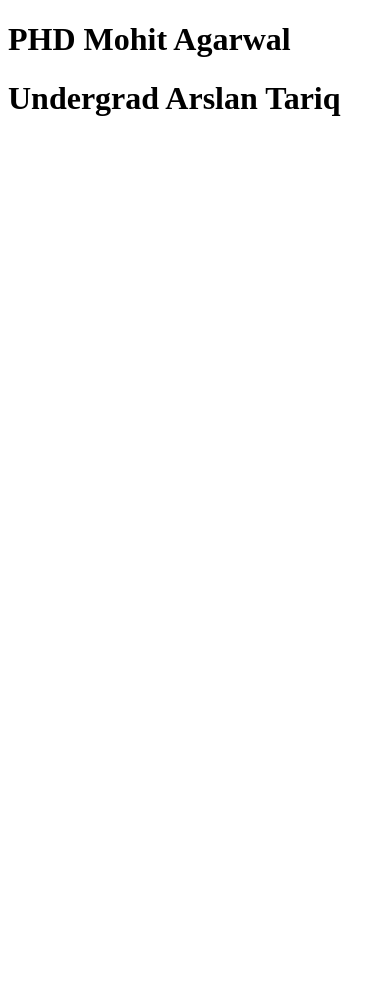
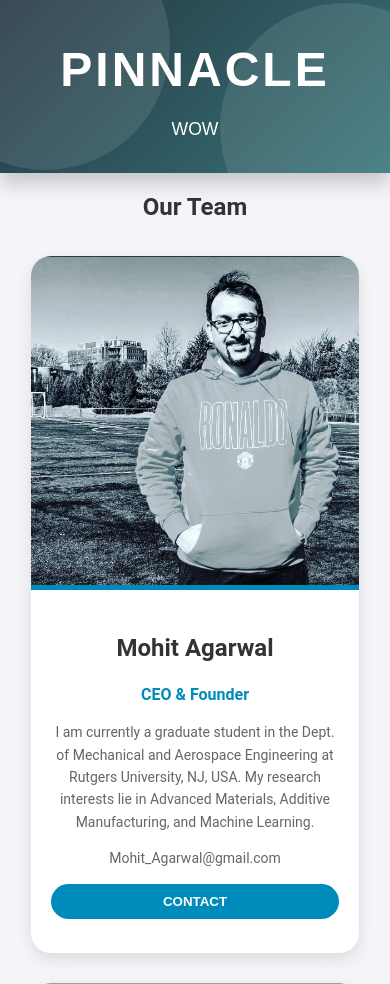
Before and after one commit to Mohit197/Football_stat_AWS, a Flask app: page /about in a window 390 px wide. Shown: the top 984 px of the page. Before the commit the page ends 116 px from the top, so only its background shows below. Run offline with Flask 3, Linux system fonts and the light colour scheme; the visitor is signed in with stand-in values (Sample User, id 1); some libraries are stand-ins or nearby versions; grey boxes are pictures that could not be loaded.

Commit message:
Fix About Page and made small changes to Home Page also Register background was config properly for phone screen. It all of the Issue

```diff
--- /dev/null
+++ b/static/css/about.css
@@ -0,0 +1,195 @@
+body {
+  font-family: 'Roboto', sans-serif;
+  margin: 0;
+  background-color: #f4f4f9;
+}
+
+html {
+  box-sizing: border-box;
+}
+
+*, *:before, *:after {
+  box-sizing: inherit;
+}
+
+.about-section {
+  padding: 50px;
+  text-align: center;
+  background-color: #474e5d;
+  color: white;
+}
+
+.row {
+  display: flex;
+  justify-content: center;
+  flex-wrap: wrap; /* This ensures that the columns will wrap when there's not enough space */
+  padding: 0 16px;
+}
+
+.column {
+  flex: 1 1 30%; /* Adjust the width of columns to be 30% of the row */
+  max-width: 30%;
+  margin: 15px;
+}
+
+.card {
+  background-color: white;
+  border-radius: 20px; /* Round the card corners */
+  box-shadow: 0 6px 15px rgba(0, 0, 0, 0.1);
+  text-align: center;
+  transition: transform 0.3s ease;
+  overflow: hidden; /* Prevent content from overflowing the rounded corners */
+}
+
+.card:hover {
+  transform: translateY(-10px);
+}
+
+.profile-pic {
+  width: 100%;
+  height: auto;
+  border-bottom: 5px solid #008cba;
+}
+
+.container {
+  padding: 20px;
+}
+
+h2 {
+  font-size: 24px;
+  color: #333;
+}
+
+.title {
+  font-size: 16px;
+  color: #008cba;
+  font-weight: bold;
+  margin-bottom: 10px;
+}
+
+p {
+  font-size: 14px;
+  color: #666;
+  line-height: 1.6;
+}
+
+.button {
+  background-color: #008cba;
+  color: white;
+  padding: 10px 20px;
+  text-transform: uppercase;
+  font-weight: bold;
+  border: none;
+  border-radius: 25px;
+  cursor: pointer;
+  width: 100%;
+  transition: background-color 0.3s ease;
+}
+
+.button:hover {
+  background-color: #005f87;
+}
+
+@media screen and (max-width: 768px) {
+  .column {
+      flex: 1 1 100%; /* Make the column take up full width on smaller screens */
+      max-width: 100%;
+  }
+}
+
+.about-section {
+  padding: 80px 20px; /* Add more padding for a spacious look */
+  text-align: center;
+  background: linear-gradient(135deg, #1e3c72 0%, #2a5298 100%); /* Gradient background */
+  color: white;
+  font-family: 'Poppins', sans-serif; /* Modern font */
+  border-radius: 20px;
+  box-shadow: 0 10px 20px rgba(0, 0, 0, 0.2); /* Soft shadow */
+  position: relative;
+  overflow: hidden;
+}
+
+.about-section h1 {
+  font-size: 3.5em; /* Larger and more impactful heading */
+  margin-bottom: 10px;
+  text-transform: uppercase;
+  letter-spacing: 3px;
+  position: relative;
+  z-index: 1;
+  animation: fadeInUp 1s ease-in-out;
+}
+
+.about-section p {
+  font-size: 1.2em;
+  font-weight: 300;
+  margin-bottom: 30px;
+  z-index: 1;
+  position: relative;
+  animation: fadeInUp 1.5s ease-in-out;
+  color: white;
+}
+
+/* Adding background shapes for a modern touch */
+.about-section {
+  padding: 10px 20px; /* Smaller padding */
+  text-align: center;
+  background: linear-gradient(135deg, #243642 0%, #387478 100%);
+  color: white;
+  font-family: 'Poppins', sans-serif;
+  border-radius: 0; /* No rounded corners */
+  box-shadow: 0 10px 20px rgba(0, 0, 0, 0.2);
+  position: relative;
+  overflow: hidden;
+}
+
+.about-section h1 {
+  font-size: 3em; /* Slightly reduced font size */
+  margin-bottom: 10px;
+  text-transform: uppercase;
+  letter-spacing: 3px;
+  position: relative;
+  z-index: 1;
+  animation: fadeInUp 1s ease-in-out;
+}
+
+.about-section p {
+  font-size: 1.1em; /* Slightly reduced font size */
+  font-weight: 300;
+  margin-bottom: 20px; /* Reduced margin for a smaller height */
+  z-index: 1;
+  position: relative;
+  animation: fadeInUp 1.5s ease-in-out;
+}
+
+.about-section::before {
+  content: '';
+  position: absolute;
+  width: 250px;
+  height: 250px;
+  background: rgba(255, 255, 255, 0.1);
+  border-radius: 50%;
+  top: -80px;
+  left: -80px;
+}
+
+.about-section::after {
+  content: '';
+  position: absolute;
+  width: 250px;
+  height: 250px;
+  background: rgba(255, 255, 255, 0.1);
+  border-radius: 50%;
+  bottom: -80px;
+  right: -80px;
+}
+
+@keyframes fadeInUp {
+  0% {
+      opacity: 0;
+      transform: translateY(30px);
+  }
+  100% {
+      opacity: 1;
+      transform: translateY(0);
+  }
+}
--- a/templates/about.html
+++ b/templates/about.html
@@ -4,9 +4,48 @@
     <meta charset="UTF-8">
     <meta name="viewport" content="width=device-width, initial-scale=1.0">
     <title>Pinnacle</title>
+    <link rel="stylesheet" type="text/css" href="{{ url_for('static', filename='/css/about.css') }}">
 </head>
+<style>
+    .profile-pic {
+        width: 100%; /* Take full width of the container */
+        max-height: 350px; /* Set maximum height */
+        object-fit: cover; /* Maintain aspect ratio while filling the space */
+    }
+</style>
 <body>
-    <h1>PHD Mohit Agarwal</h1>
-    <h1> Undergrad Arslan Tariq</h1>
+    <div class="about-section">
+        <h1>Pinnacle</h1>
+        <p>WOW</p>
+    </div>
+
+    <h2 style="text-align:center">Our Team</h2>
+    <div class="row">
+        <div class="column">
+            <div class="card">
+                <img src="{{ url_for('static', filename='/images/Mohit_Agarwal_Profile_Pic.jpg') }}" alt="Mohit" class="profile-pic">
+                <div class="container">
+                    <h2>Mohit Agarwal</h2>
+                    <p class="title">CEO & Founder</p>
+                    <p>I am currently a graduate student in the Dept. of Mechanical and Aerospace Engineering at Rutgers University, NJ, USA. My research interests lie in Advanced Materials, Additive Manufacturing, and Machine Learning.</p>
+                    <p>Mohit_Agarwal@gmail.com</p>
+                    <p><button class="button">Contact</button></p>
+                </div>
+            </div>
+        </div>
+
+        <div class="column">
+            <div class="card">
+                <img src="{{ url_for('static', filename='/images/Arslan_Tariq_Profile_Pic.jpg') }}" alt="Arslan" class="profile-pic">
+                <div class="container">
+                    <h2>Arslan Tariq</h2>
+                    <p class="title">Software Engineer</p>
+                    <p>I am a dynamic computer engineering graduate specializing in backend and full-stack development with a solid GPA of 3.0, honing my skills in Data Structures, Software Engineering, and Cloud Computing.</p>
+                    <p>Arslan_Tariq@gmail.com</p>
+                    <p><button class="button">Contact</button></p>
+                </div>
+            </div>
+        </div>
+    </div>
 </body>
 </html>
--- a/templates/login.html
+++ b/templates/login.html
@@ -9,7 +9,7 @@
     <link href="https://fonts.googleapis.com/css2?family=Poetsen+One&display=swap" rel="stylesheet">
     <style>
         body {
-            background-image: url("{{ url_for('static', filename='/images/Football_Background_login.jpg') }}");
+            background-image: url("{{ url_for('static', filename='/images/Football_Background_login1.jpg') }}");
             background-size: cover;
             background-position: center;
             background-repeat: no-repeat;
```
Also changed, not shown: templates/home.html (+35 -41 lines), templates/register.html (+17 -8 lines), watchdog_script.py (+4 -4 lines), static/images/Football_background_login1.jpg (added), static/images/Mohit_Agarwal_Profile_Pic.jpg (added), 3 other files.
